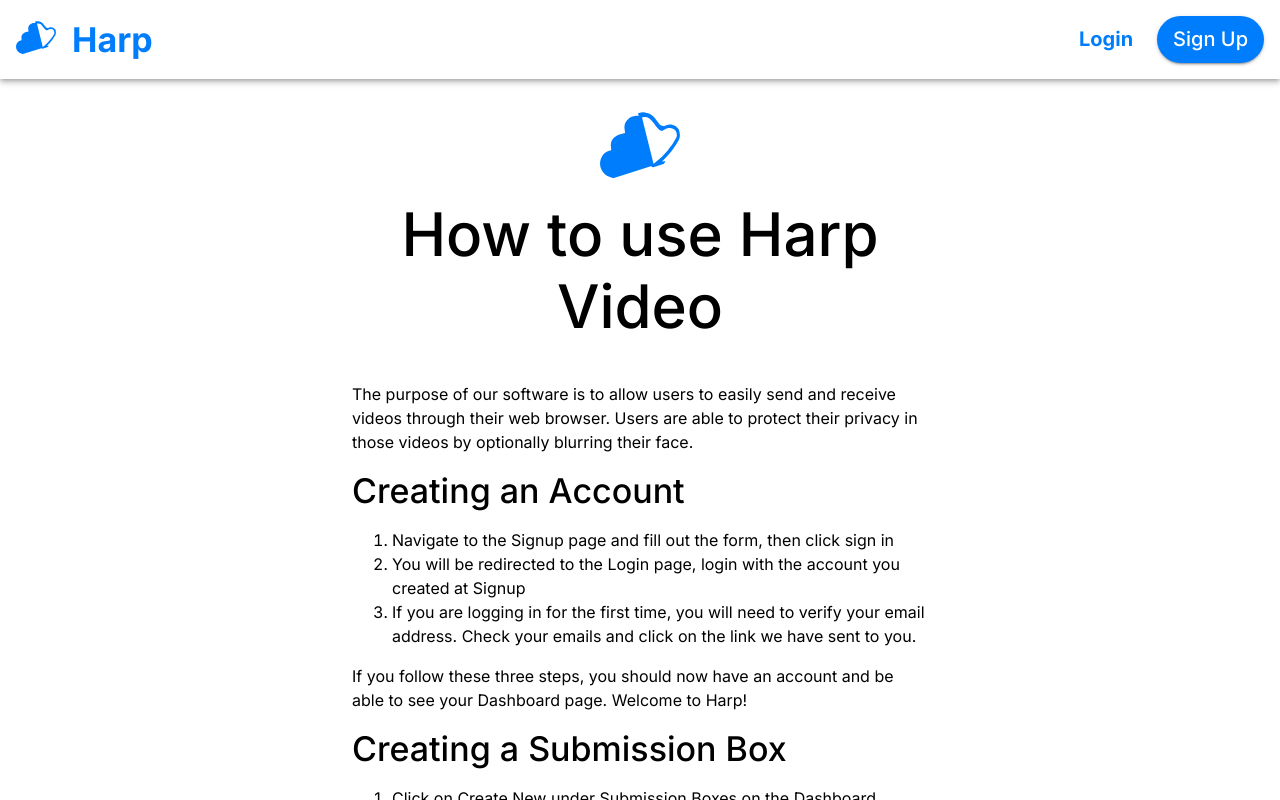
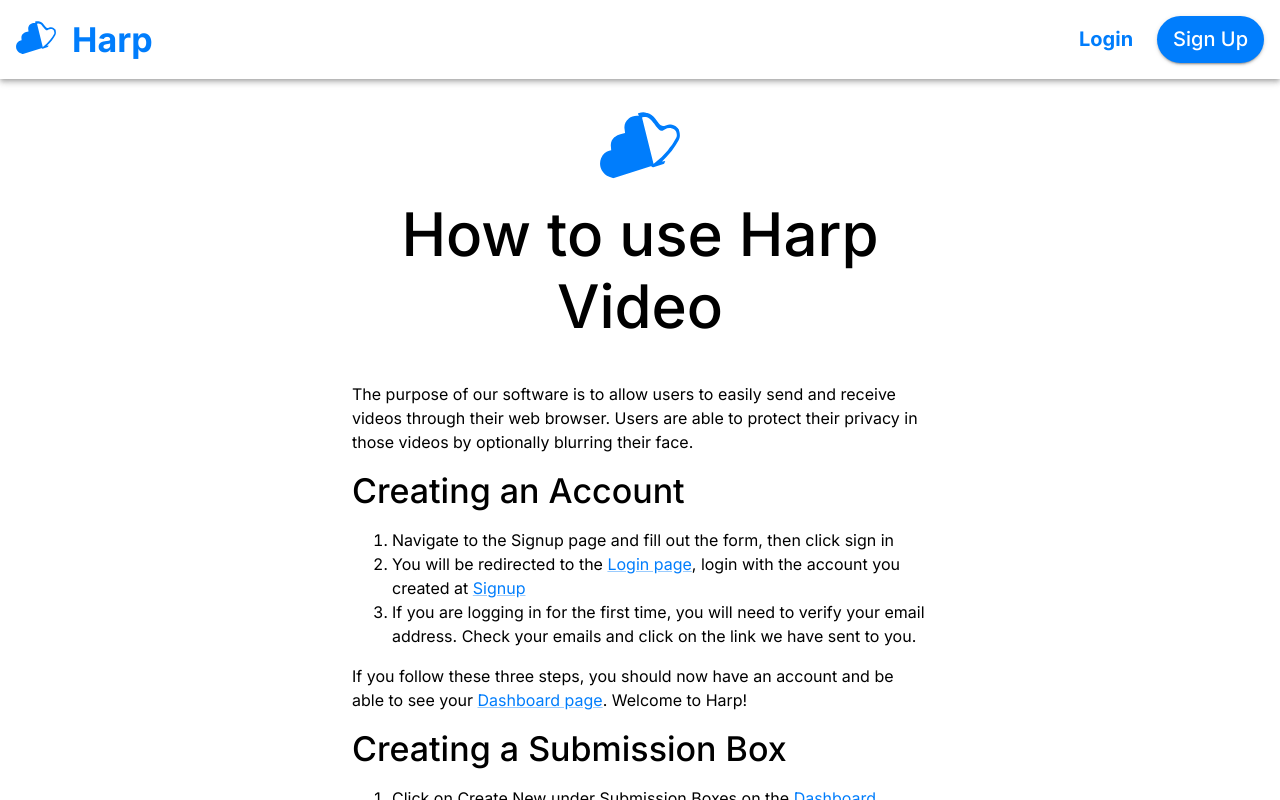
Before and after one commit to COSC-499-W2023/year-long-project-team-3, a Next.js app: page /find-out-more in a window 1280 px wide. Built offline with nearby package versions, Linux system fonts and the light colour scheme; no server answers.

Commit message:
Added links to text

```diff
--- a/src/app/find-out-more/page.tsx
+++ b/src/app/find-out-more/page.tsx
@@ -2,7 +2,7 @@
 
 import React from 'react'
 import Header from '@/components/Header'
-import { Box } from '@mui/material'
+import { Box, Link } from '@mui/material'
 import Logo from '@/components/Logo'
 import Typography from '@mui/material/Typography'
 import { type SessionContextValue, useSession } from 'next-auth/react'
@@ -65,7 +65,8 @@ export default function FindOutMorePage() {
                         <ol>
                             <li>Navigate to the Signup page and fill out the form, then click sign in</li>
                             <li>
-                                You will be redirected to the Login page, login with the account you created at Signup
+                                You will be redirected to the <Link href='/login'>Login page</Link>, login with the
+                                account you created at <Link href='/signup'>Signup</Link>
                             </li>
                             <li>
                                 If you are logging in for the first time, you will need to verify your email address.
@@ -73,8 +74,8 @@ export default function FindOutMorePage() {
                             </li>
                         </ol>
                         <Typography>
-                            If you follow these three steps, you should now have an account and be able to see your
-                            Dashboard page. Welcome to Harp!
+                            If you follow these three steps, you should now have an account and be able to see your{' '}
+                            <Link href='/dashboard'>Dashboard page</Link>. Welcome to Harp!
                         </Typography>
                     </Box>
                     <Box>
@@ -88,7 +89,10 @@ export default function FindOutMorePage() {
                             Creating a Submission Box
                         </Typography>
                         <ol>
-                            <li>Click on Create New under Submission Boxes on the Dashboard.</li>
+                            <li>
+                                Click on Create New under Submission Boxes on the{' '}
+                                <Link href='/dashboard'>Dashboard</Link>.
+                            </li>
                             <li>
                                 If you are logging in for the first time, you will need to verify your email address.
                                 Check your emails and click on the link we have sent to you.
@@ -99,8 +103,8 @@ export default function FindOutMorePage() {
                             </li>
                         </ol>
                         <Typography>
-                            After clicking Create, you can now navigate to My Boxes under Submission Boxes on the
-                            Dashboard to see the box you have created.
+                            After clicking Create, you can now navigate to My Boxes under Submission Boxes on the{' '}
+                            <Link href='/dashboard'>Dashboard</Link> to see the box you have created.
                         </Typography>
                     </Box>
                     <Box>
@@ -115,9 +119,9 @@ export default function FindOutMorePage() {
                         </Typography>
                         <ol>
                             <li>
-                                Click on Upload New under Menu on the Dashboard. If you want to blur your face in the
-                                video, tick the checkbox on the Upload Video page before uploading a video from your
-                                computer.
+                                Click on Upload New under Menu on the <Link href='/dashboard'>Dashboard</Link>. If you
+                                want to blur your face in the video, tick the checkbox on the Upload Video page before
+                                uploading a video from your computer.
                             </li>
                             <li>
                                 Once you have uploaded a video, it will be processed using AWS services. After
@@ -131,8 +135,8 @@ export default function FindOutMorePage() {
                             </li>
                         </ol>
                         <Typography sx={{ mb: 10 }}>
-                            After clicking Submit, you can see your video on your Dashboard page under Recents and
-                            Submitted videos.
+                            After clicking Submit, you can see your video on your{' '}
+                            <Link href='/dashboard'>Dashboard page</Link> under Recents and Submitted videos.
                         </Typography>
                     </Box>
                 </Box>
```
